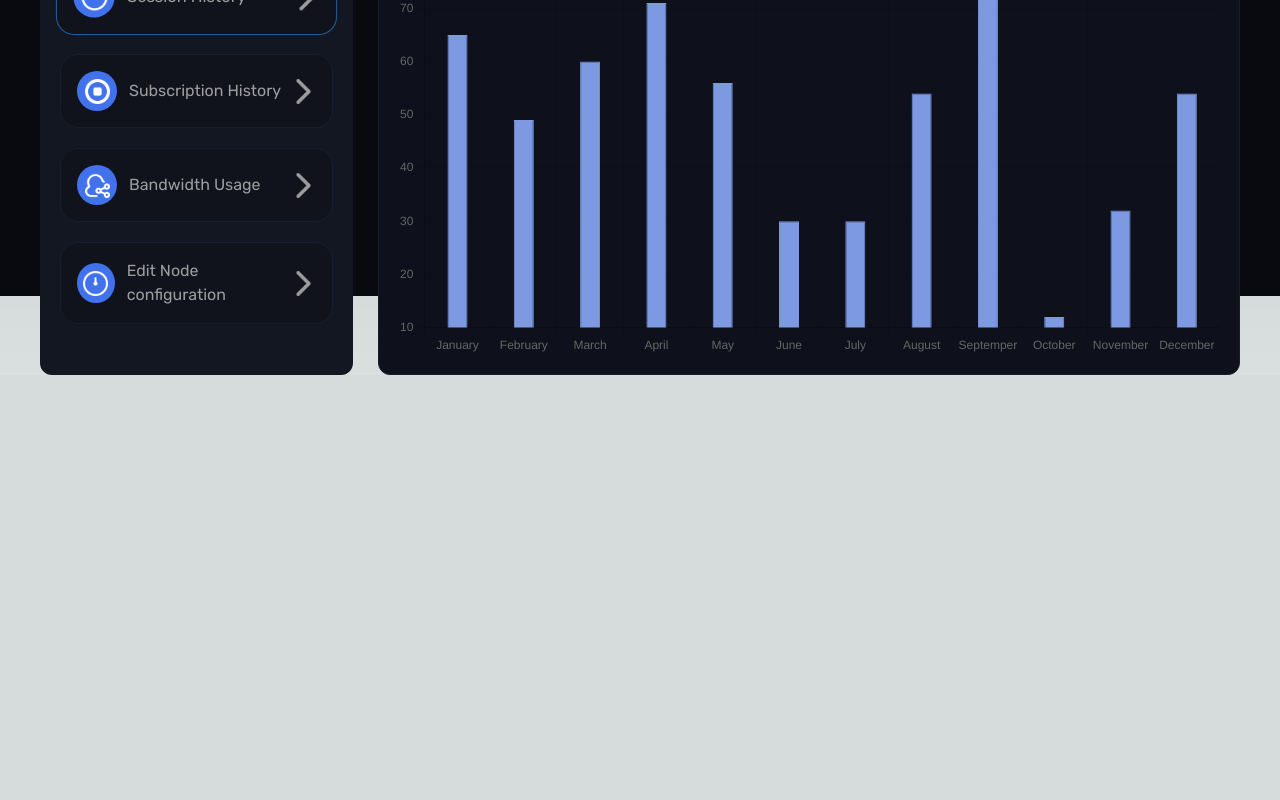
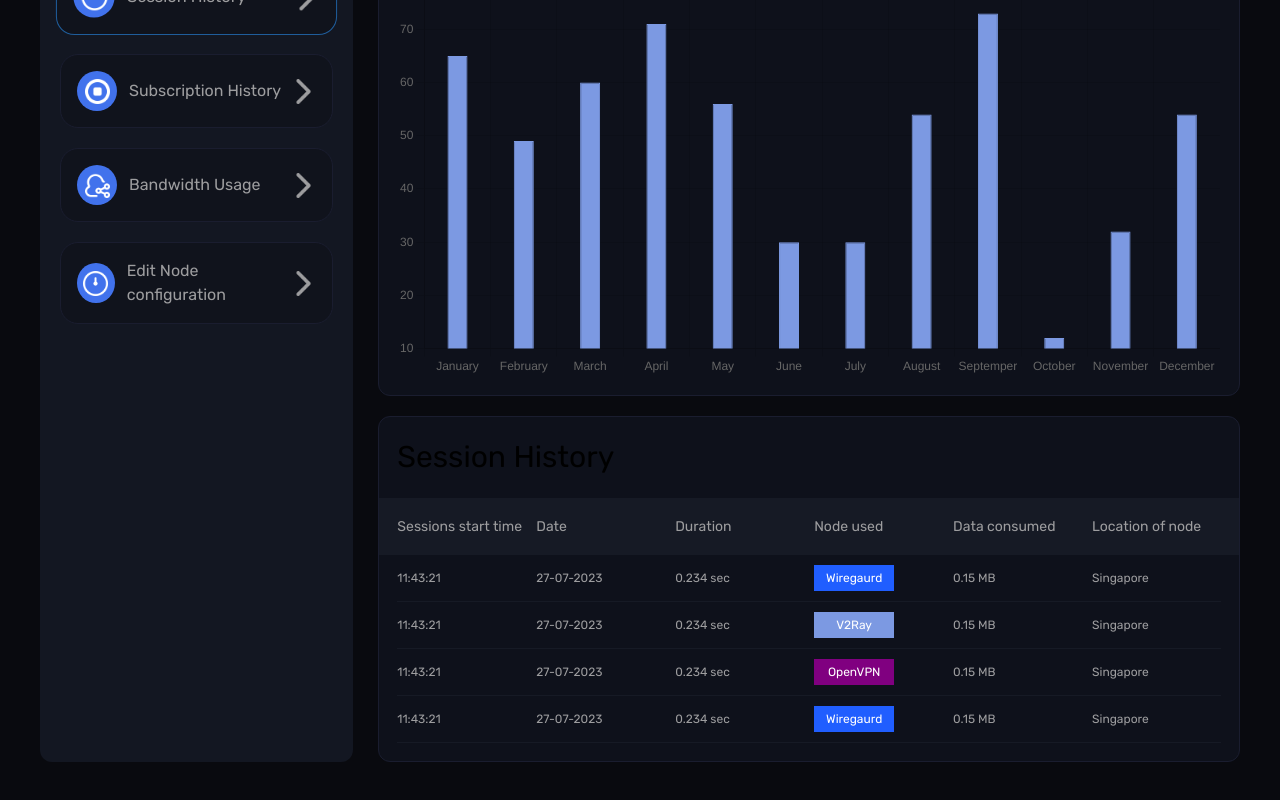
Before and after one commit to DebasisSaikia/sentinel-assignment, a Next.js app: page /dashboard in a window 1280 px wide. Shown: the part 504-1304 px from the top of the page. Before the commit the page ends 879 px from the top, so only its background shows below. Built offline with nearby package versions, Linux system fonts and the light colour scheme.

Commit message:
custom table done

```diff
--- a/src/app/dashboard/page.tsx
+++ b/src/app/dashboard/page.tsx
@@ -5,13 +5,11 @@ import React from 'react'
 import { styled } from 'styled-components'
 
 const DasboardContainer = styled.div`
-height: 100vh;
 background-color: rgb(9,10,15);
 padding: 40px;
 `
 const InnerContainer = styled.div`
 border-radius: 8px;
-height: 90vh;
 `
 
 const Dashboard = () => {
--- a/src/components/dashboards/bar-charts/styles.ts
+++ b/src/components/dashboards/bar-charts/styles.ts
@@ -12,6 +12,9 @@ const BarChartContainer = styled.div`
 const ChartHeading = styled.div`
 display: flex;
 justify-content: space-between;
+h1{
+    font-size: 30px;
+}
 .right-container{
     display: flex;
     gap: 10px;
--- a/src/components/dashboards/chart-container/index.tsx
+++ b/src/components/dashboards/chart-container/index.tsx
@@ -2,12 +2,14 @@ import React from 'react'
 import { MainContainer } from './styles'
 import TopCards from '../top-cards'
 import BarChart from '../bar-charts'
+import TableDashboard from '../table'
 
 const ChartContainer = () => {
   return (
     <MainContainer>
       <TopCards/>
       <BarChart/>
+      <TableDashboard/>
     </MainContainer>
   )
 }
--- /dev/null
+++ b/src/components/dashboards/table/Table.tsx
@@ -0,0 +1,50 @@
+import React from "react";
+import { TableBody, TableHeader, TableRow } from "./styles";
+import { tableHeadingData } from "@/data/tableHeadingData";
+
+interface TableProps {
+  data: {
+    session: string;
+    date: string;
+    duration: string;
+    node_used: string;
+    data_consumed: string;
+    location: string;
+    color?: string;
+  }[];
+}
+
+const Table: React.FC<TableProps> = ({ data }: TableProps) => {
+  return (
+    <>
+      <TableHeader>
+        {tableHeadingData?.map((item, index) => {
+          return (
+            <div key={index} className="table-heading">
+              <p>{item.title}</p>
+            </div>
+          );
+        })}
+      </TableHeader>
+      <TableBody>
+        {data?.map((item, index) => {
+            return (
+                <TableRow key={index} color={item.color || ""}>
+                    <p>{item.session}</p>
+                    <p>{item.date}</p>
+                    <p>{item.duration}</p>
+                    <div className="node_used">
+                        <p>{item.node_used}</p>
+                    </div>
+                    <p>{item.data_consumed}</p>
+                    <p>{item.location}</p>
+                </TableRow>
+            );
+        })}
+
+      </TableBody>
+    </>
+  );
+};
+
+export default Table;
--- /dev/null
+++ b/src/components/dashboards/table/index.tsx
@@ -0,0 +1,17 @@
+import React from "react";
+import { TableContainer, TableWrapper } from "./styles";
+import Table from "./Table";
+import { tableBodyData } from "@/data/tableBodyData";
+
+const TableDashboard = () => {
+  return (
+    <TableContainer>
+      <h1>Session History</h1>
+      <TableWrapper>
+        <Table data={tableBodyData} />
+      </TableWrapper>
+    </TableContainer>
+  );
+};
+
+export default TableDashboard;
--- /dev/null
+++ b/src/components/dashboards/table/styles.ts
@@ -0,0 +1,59 @@
+import { styled } from "styled-components";
+
+const TableContainer = styled.div`
+    margin-top: 20px;
+    width: 100%;
+    background-color: #0e111b;
+    border-radius: 12px;
+    border: 1px solid #1a1d2f;
+    padding-top: 18px;
+    padding-bottom: 18px;
+    h1{
+        margin-left: 18px !important;
+        font-size: 30px;
+        margin-bottom: 18px;
+    }
+`
+
+const TableWrapper = styled.div`
+    width: 100%;
+    margin-top: 18px;
+`
+
+const TableHeader = styled.div`
+    background-color: #161a25;
+    display: grid;
+    grid-template-columns: repeat(6,1fr);
+    padding: 18px;
+    gap: 10px;
+    p {
+        font-size: 14px;
+        color: #9d9d9f;
+    }
+`
+
+const TableBody = styled.div`
+    padding-left: 18px;
+    padding-right: 18px;
+`
+
+const TableRow = styled.div<{ color: string }>`
+    display: grid;
+    grid-template-columns: repeat(6, 1fr);
+    gap: 10px;
+    align-items: center;
+    padding-top: 10px;
+    padding-bottom: 10px;
+    border-bottom: 1px solid #161a25;
+    font-size: 12px;
+    color: #9d9d9f;
+    .node_used {
+        width: 80px;
+        background-color: ${(props) => props.color};
+        color: #fff;
+        padding: 4px 8px 4px 8px;
+        text-align: center;
+    }
+`;
+
+export { TableContainer, TableWrapper, TableHeader, TableBody, TableRow };
--- /dev/null
+++ b/src/data/tableBodyData.ts
@@ -0,0 +1,40 @@
+const tableBodyData = [
+    {
+        session: '11:43:21',
+        date: '27-07-2023',
+        duration: '0.234 sec',
+        node_used: 'Wiregaurd',
+        color: '#205eff',
+        data_consumed: '0.15 MB',
+        location: 'Singapore'
+    },
+    {
+        session: '11:43:21',
+        date: '27-07-2023',
+        duration: '0.234 sec',
+        node_used: 'V2Ray',
+        color: '#7c99e2',
+        data_consumed: '0.15 MB',
+        location: 'Singapore'
+    },
+    {
+        session: '11:43:21',
+        date: '27-07-2023',
+        duration: '0.234 sec',
+        node_used: 'OpenVPN',
+        color: 'purple',
+        data_consumed: '0.15 MB',
+        location: 'Singapore'
+    },
+    {
+        session: '11:43:21',
+        date: '27-07-2023',
+        duration: '0.234 sec',
+        node_used: 'Wiregaurd',
+        color: '#205eff',
+        data_consumed: '0.15 MB',
+        location: 'Singapore'
+    }
+]
+
+export { tableBodyData }
--- /dev/null
+++ b/src/data/tableHeadingData.ts
@@ -0,0 +1,29 @@
+
+const tableHeadingData = [
+    {
+      id: 1,
+      title: "Sessions start time",
+    },
+    {
+      id: 2,
+      title: "Date",
+    },
+    {
+      id: 3,
+      title: "Duration",
+    },
+    {
+      id: 4,
+      title: "Node used",
+    },
+    {
+      id: 5,
+      title: "Data consumed",
+    },
+    {
+      id: 6,
+      title: "Location of node",
+    },
+  ];
+
+  export { tableHeadingData }
```
